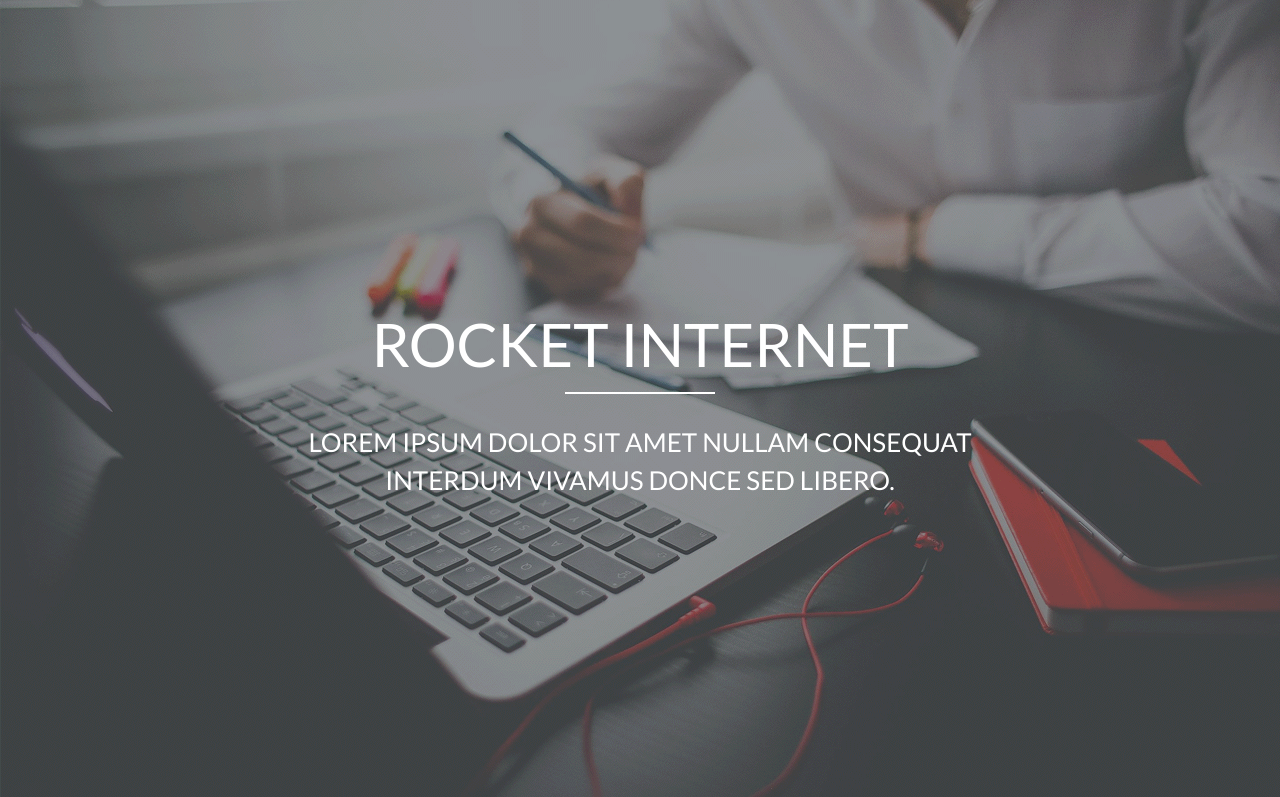
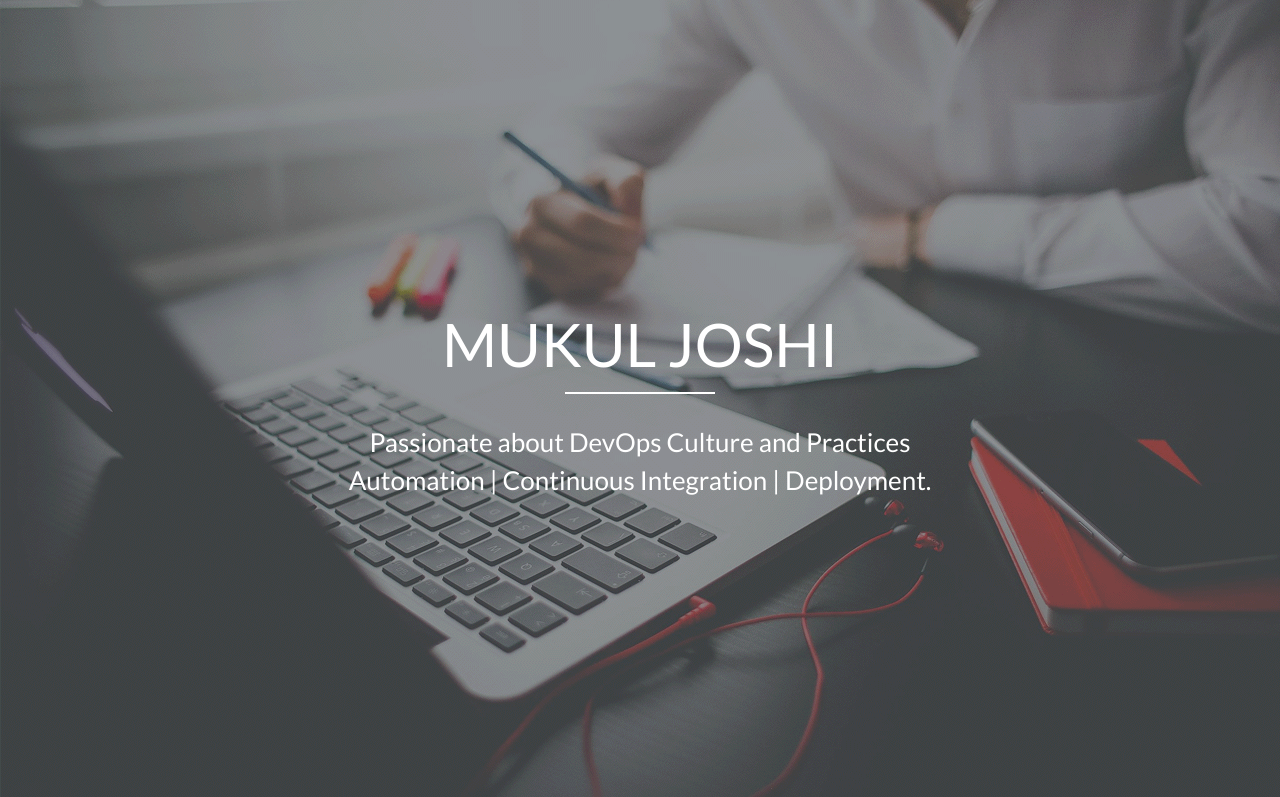
Before and after one commit to Day-To-Day-Tasks/my-website, a plain HTML site: page index.html in a window 1280 px wide. Shown: the top 797 px of the page. Drawn offline with Linux system fonts and the light colour scheme.

Commit message:
updates to index.html

```diff
--- a/index.html
+++ b/index.html
@@ -29,12 +29,12 @@
 <header>
 	<div id="homeFullScreen">
 		<div class="header-text">
-			<h1>Rocket internet</h1>
+			<h1>Mukul Joshi</h1>
 			<div class="vertical-line"></div>
 			<p>
-				LOREM IPSUM DOLOR SIT AMET NULLAM CONSEQUAT
+				Passionate about DevOps Culture and Practices
 				<br />
-				INTERDUM VIVAMUS DONCE SED LIBERO.
+				Automation | Continuous Integration | Deployment.
 			</p>
 		</div><!-- End HeaderText -->
 	</div><!-- End homeFullScreen -->
```
